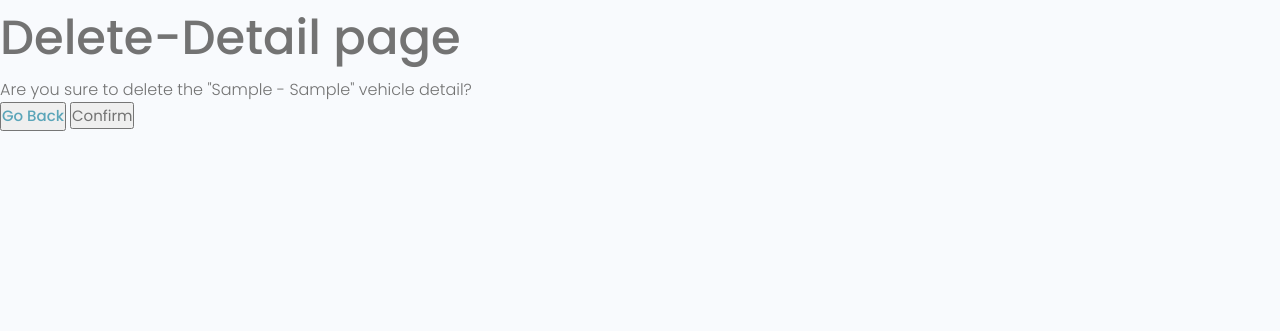
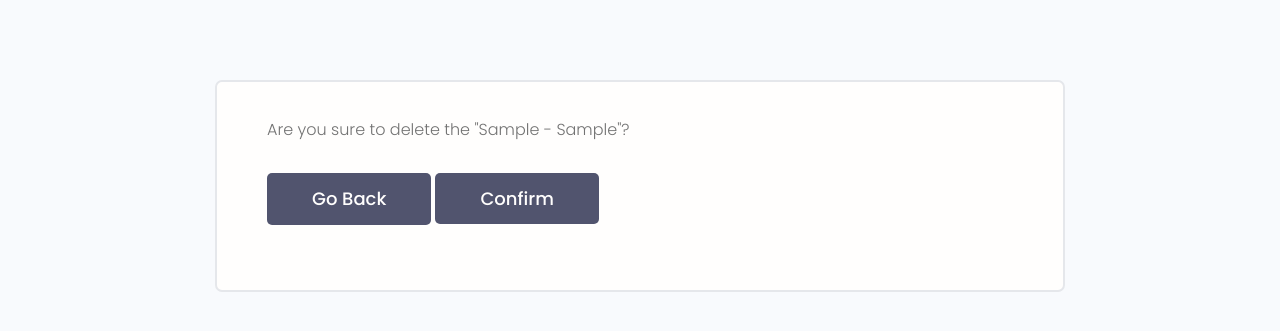
Before and after one commit to MRH-1722/CarDetails, a Django app: a page that uses templates/main.html in a window 1280 px wide. Shown: the part 77-408 px from the top of the page. Run offline with Django 4.2, Linux system fonts and the light colour scheme; a user stored in the database is signed in; tables that the repository leaves empty hold one stand-in row (values such as "Sample post"); some libraries are stand-ins or nearby versions.

Commit message:
search commit

```diff
--- a/projects/templates/delete_detail.html
+++ /dev/null
@@ -1,13 +0,0 @@
-{% extends 'main.html'%}
-{%block content%}
-
-<h1>Delete-Detail page</h1>
-
-<form action="" method="POST">
-    <p>Are you sure to delete the "{{detail}}" vehicle detail?</p>
-    {% csrf_token %}
-    <button><a href="{% url 'details' %}">Go Back</a></button>
-    <input type="Submit" value="Confirm">
-</form>
-
-{%endblock%}
--- a/projects/views.py
+++ b/projects/views.py
@@ -25,7 +25,7 @@ def createDetail(request):
             detail = form.save(commit=False)
             detail.owner = profile
             detail.save()
-            return redirect('details')
+            return redirect('account')
 
     context = {'form' : form}
     return render(request, 'detail_form.html' , context)
@@ -40,7 +40,7 @@ def updateDetail(request, pk):
         form = DetailForm(request.POST, request.FILES, instance=detail )
         if form.is_valid():
             form.save()
-            return redirect('details')
+            return redirect('account')
 
     context = {'form':form}
     return render(request, 'detail_form.html' , context)
@@ -52,7 +52,7 @@ def deleteDetail(request , pk):
 
     if request.method == 'POST':
         detail.delete()
-        return redirect('details')
+        return redirect('account')
 
-    context = {'detail' : detail}
-    return render(request , 'delete_detail.html' , context)
+    context = {'object' : detail}
+    return render(request , 'delete-form.html' , context)
--- /dev/null
+++ b/templates/delete-form.html
@@ -0,0 +1,18 @@
+{% extends 'main.html'%}
+{%block content%}
+
+<main class="formPage my-xl">
+    <div class="content-box">
+        <div class="formWrapper">
+
+            <form class="form" action="" method="POST">
+                {% csrf_token %}
+                <p>Are you sure to delete the "{{object}}"?</p>
+                <a class="btn btn--sub btn--lg  my-md" href="{{request.GET.next}}">Go Back</a>
+                <input class="btn btn--sub btn--lg  my-md" type="submit" value="Confirm" />
+            </form>
+        </div>
+    </div>
+</main>
+
+{%endblock%}
--- a/users/templates/account.html
+++ b/users/templates/account.html
@@ -76,7 +76,7 @@
               <a class="tag tag--pill tag--main settings__btn" href="{% url 'update-skill' skill.uuid%}"
                 ><i class="im im-edit"></i> Edit</a
               >
-              <a class="tag tag--pill tag--main settings__btn" href="#"
+              <a class="tag tag--pill tag--main settings__btn" href="{% url 'delete-skill' skill.uuid %}?next=/account"
                 ><i class="im im-x-mark-circle-o"></i> Delete</a
               >
             </td>
@@ -107,7 +107,7 @@
               <a class="tag tag--pill tag--main settings__btn" href="{%url 'update-detail' detail.uuid%}"
                 ><i class="im im-edit"></i> Edit</a
               >
-              <a class="tag tag--pill tag--main settings__btn" href="{%url 'delete-detail' detail.uuid%}"
+              <a class="tag tag--pill tag--main settings__btn" href="{%url 'delete-detail' detail.uuid%}?next=/account"
                 ><i class="im im-x-mark-circle-o"></i> Delete</a
               >
             </td>
--- a/users/templates/profiles.html
+++ b/users/templates/profiles.html
@@ -11,7 +11,7 @@
         </div>
 
         <div class="hero-section__search">
-          <form class="form" action="#" method="get">
+          <form class="form" action="{%url 'profiles'%}" method="get">
             <div class="form__field">
               <label for="formInput#search">Search Developers </label>
               <input class="input input--text" id="formInput#search" type="text" name="text"
--- a/users/urls.py
+++ b/users/urls.py
@@ -14,4 +14,5 @@ urlpatterns = [
 
     path('create-skill/' , views.createSkill , name='create-skill'),
     path('update-skill/<str:pk>/' , views.updateSkill , name='update-skill'),
+    path('delete-skill/<str:pk>/' , views.deleteSkill , name='delete-skill'),
 ]
```
Also changed, not shown: users/templates/skill-form.html (+23 -11 lines), users/views.py (+10 -0 lines).
